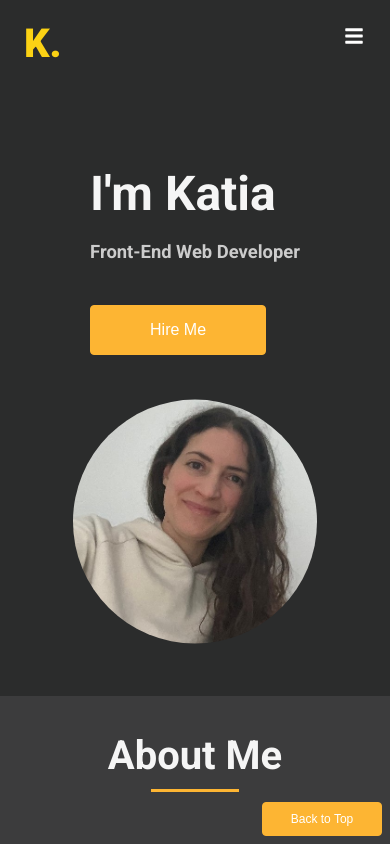
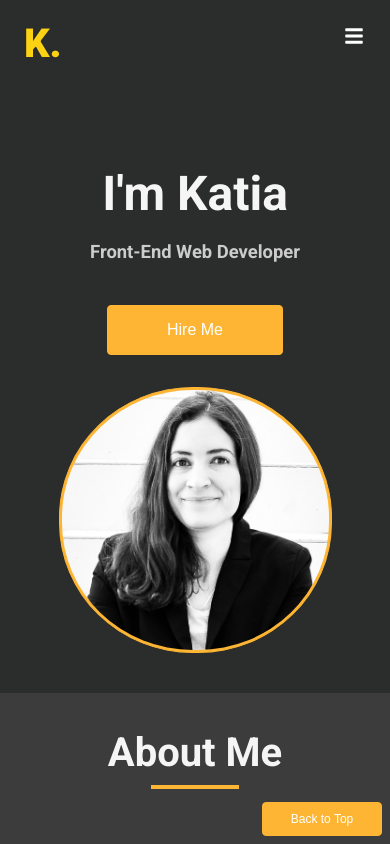
Before and after one commit to Katiao/CommunityProjectReact, a React (Create React App) app: page / in a window 390 px wide. Shown: the top 844 px of the page. Built offline with nearby package versions, Linux system fonts and the light colour scheme.

Commit message:
change hero picture and add yellow border around it. Center align hero text in mobile view.

```diff
--- a/src/components/Header/header.scss
+++ b/src/components/Header/header.scss
@@ -23,13 +23,17 @@ $bp-small: 41em; // 656px
 	&-text {
 		display: flex;
 		flex-direction: column;
-
-		& button {
+		@media screen and (max-width: $bp-small) {
+			justify-content: center;
+			align-items: center;
+			text-align: center;
+		}
+		/* & button {
 			align-self: flex-start;
 			@media screen and (max-width: $bp-small) {
 				align-self: center;
 			}
-		}
+		} */
 	}
 
 	&-text h1 {
@@ -45,9 +49,12 @@ $bp-small: 41em; // 656px
 
 	& img {
 		width: 70%;
-		clip-path: circle(45%);
+
 		justify-self: start;
-
+		border-radius: 49%;
+		border: 1px solid #fdb533;
+		background: #fdb533;
+		padding: 0.25rem;
 		@media screen and (max-width: $bp-small) {
 			justify-self: center;
 			margin-top: 4rem;
```
Also changed, not shown: src/Assets/Images/katia-img.jpg.
